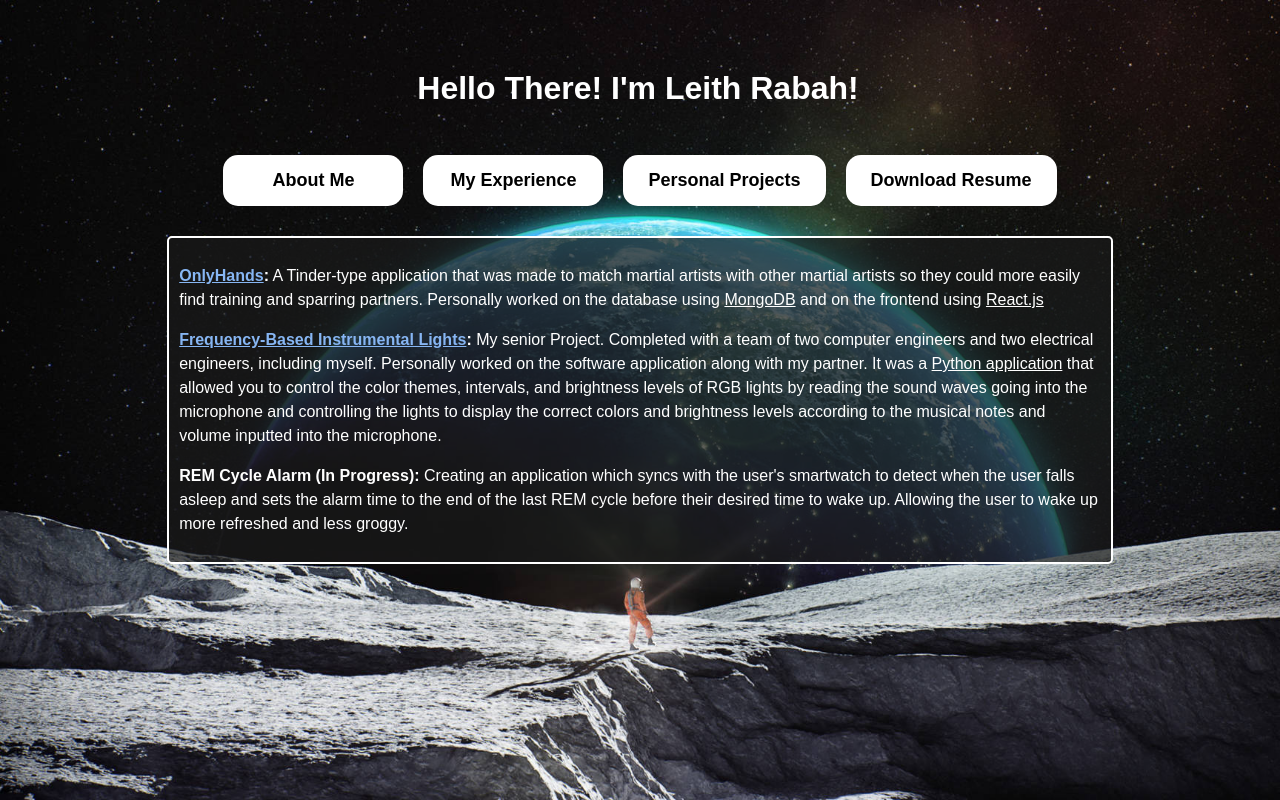
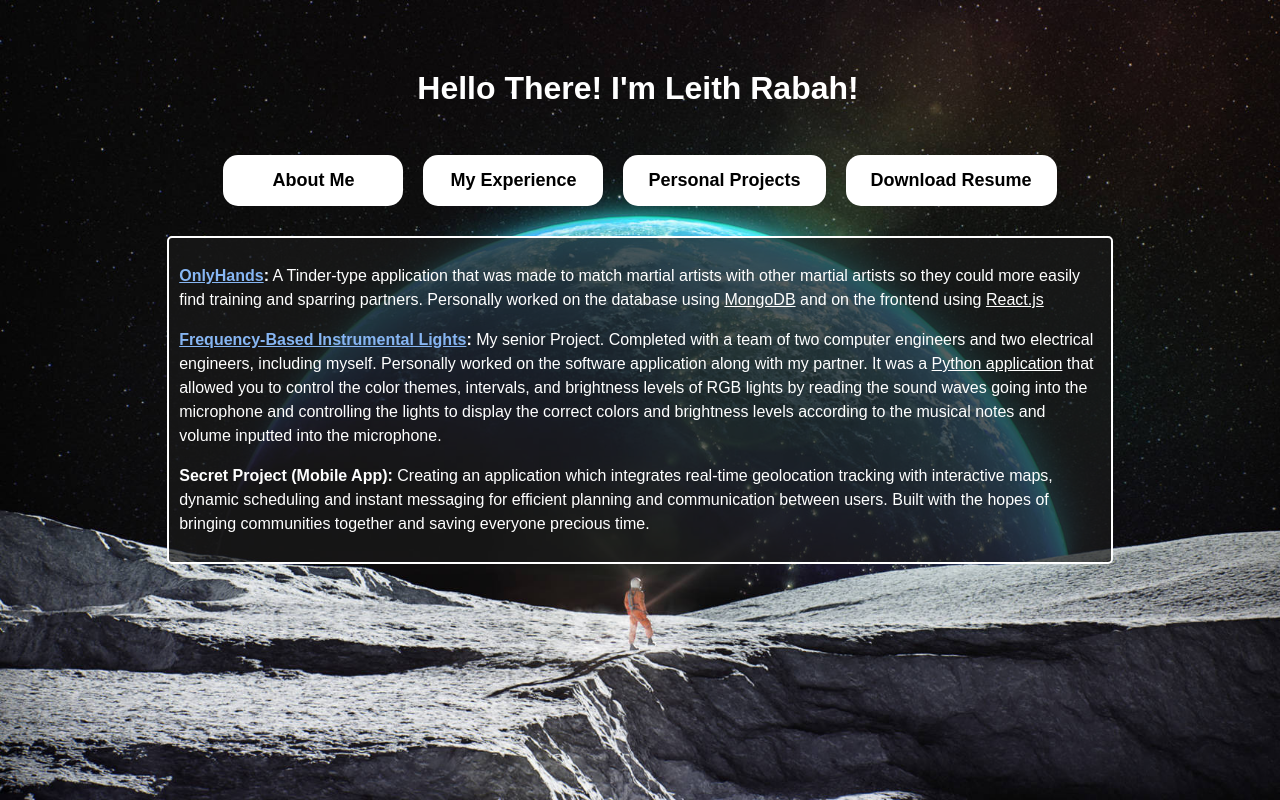
Before and after one commit to Latharius/Portfolio, a React (Vite) app: page / in a window 1280 px wide. Both pictures are taken after a click on the button "Personal Projects". Built offline with nearby package versions, Linux system fonts and the light colour scheme.

Commit message:
Updated project

```diff
--- a/src/App.tsx
+++ b/src/App.tsx
@@ -70,9 +70,9 @@ const App: React.FC = () => {
             and brightness levels of RGB lights by reading the sound waves going into the microphone and controlling the lights to display the correct colors and
             brightness levels according to the musical notes and volume inputted into the microphone.
             </p>
-            <p><strong>REM Cycle Alarm (In Progress):</strong> Creating an application which syncs with the user's smartwatch to detect when the user
-            falls asleep and sets the alarm time to the end of the last REM cycle before their desired time to wake up. Allowing the user to
-            wake up more refreshed and less groggy.</p>
+            <p><strong>Secret Project (Mobile App):</strong> Creating an application which integrates real-time geolocation tracking with interactive maps, dynamic scheduling and
+            instant messaging for efficient planning and communication between users. Built with the hopes of bringing communities
+            together and saving everyone precious time.</p>
           </div>
         )}
       </div>
```
